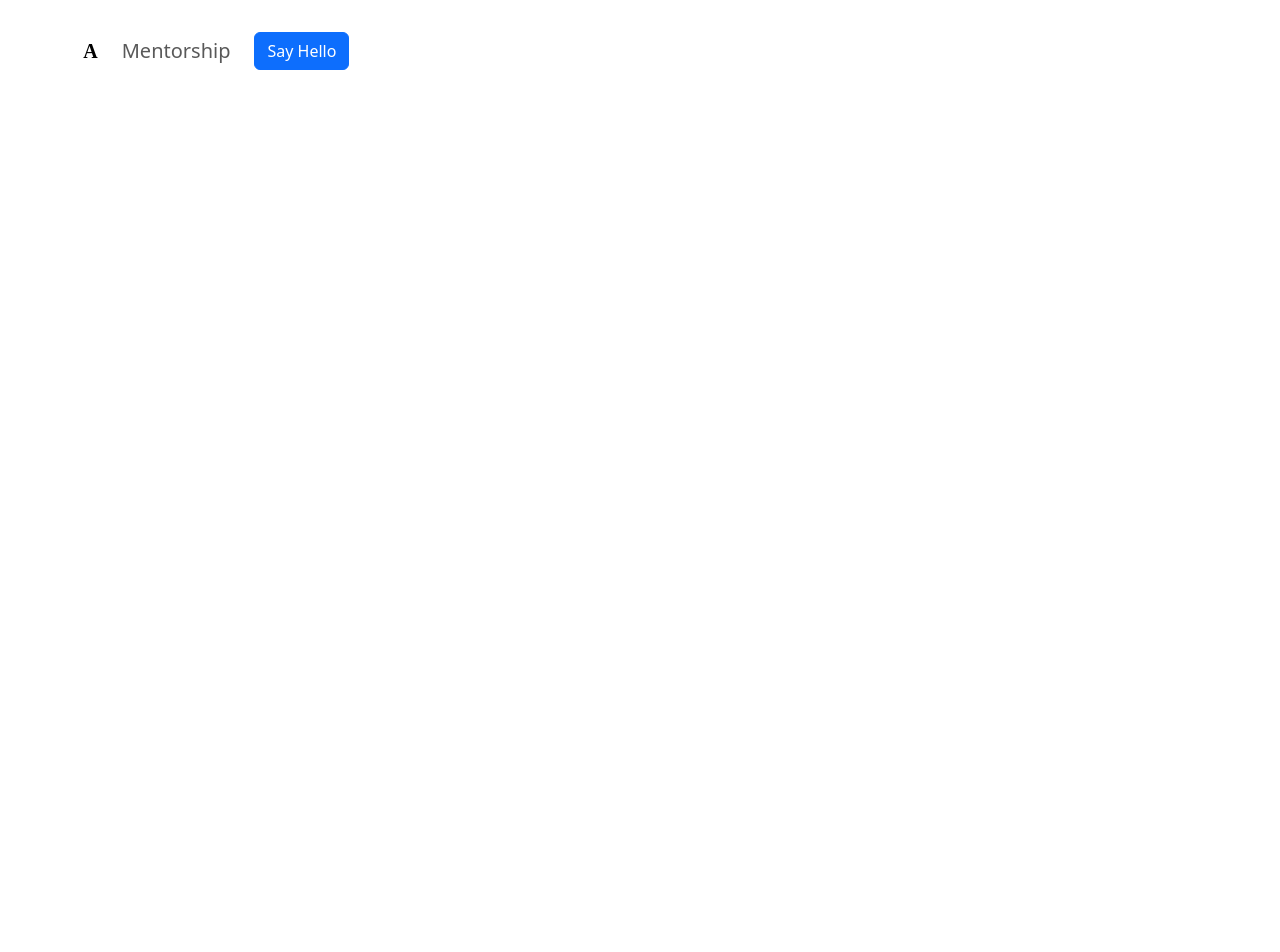
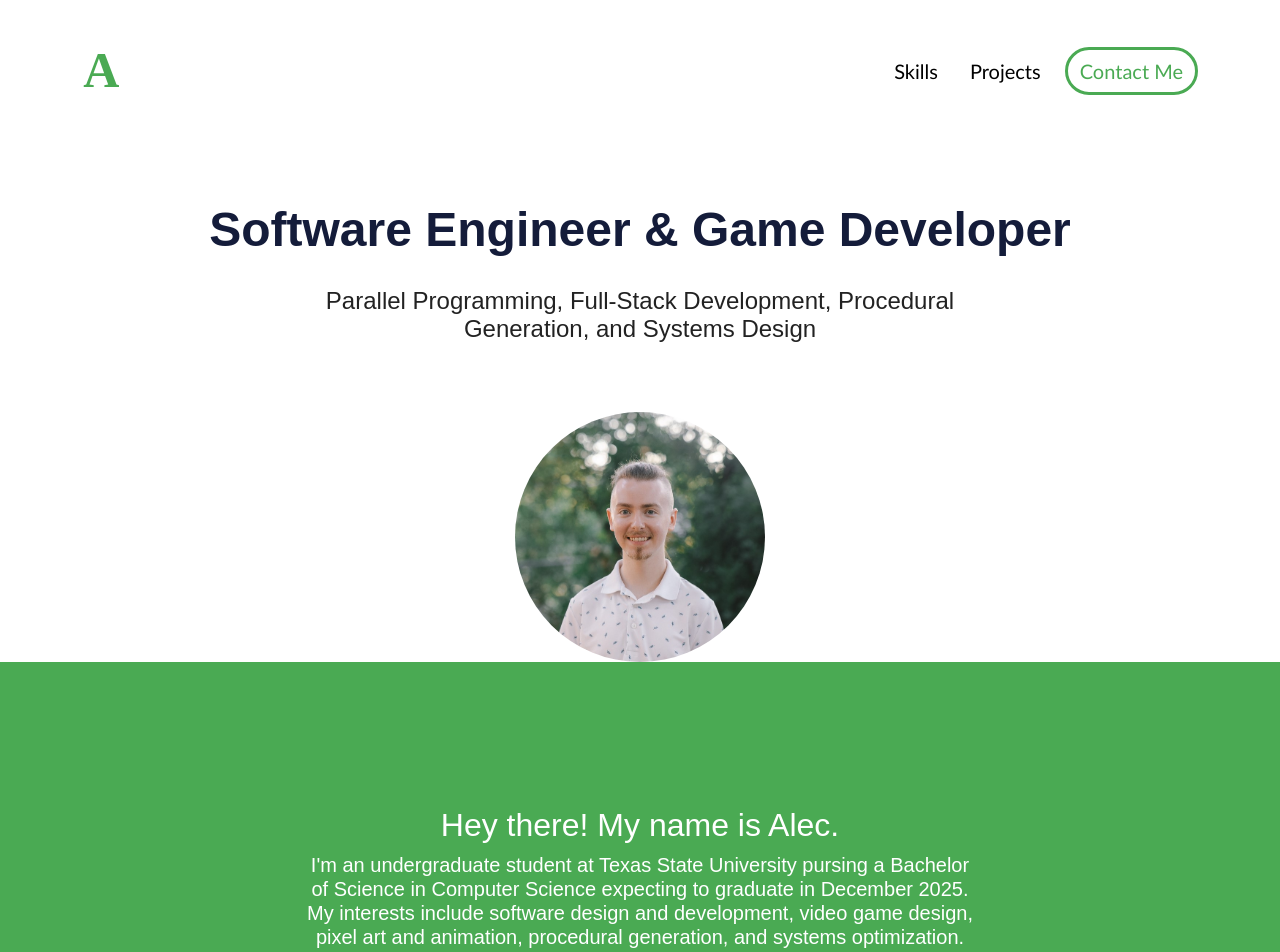
Before and after one commit to Alecay/professional_site, a React (Vite) app in the folder portfolio/: page / in a window 1280 px wide. Shown: the top 952 px of the page. Before the commit the page ends 800 px from the top, so only its background shows below. Built offline with nearby package versions, Linux system fonts and the light colour scheme.

Commit message:
Added About and Profile

```diff
--- a/portfolio/src/App.tsx
+++ b/portfolio/src/App.tsx
@@ -1,20 +1,26 @@
 import "./App.css";
-import Profile from "./components/old/Profile";
-import CustomNavbar from "./components/old/CustomNavbar";
-import About from "./components/old/About";
-import Skills from "./components/old/Skills";
-import Resume from "./components/old/Resume";
+// import Profile from "./components/old/Profile";
+// import CustomNavbar from "./components/old/CustomNavbar";
+// import About from "./components/old/About";
+// import Skills from "./components/old/Skills";
+// import Resume from "./components/old/Resume";
 import ContactNav from "./components/v1/ContactNav";
+import ModernAbout from "./components/v1/ModernAbout";
+import ModernProfile from "./components/v1/ModernProfile";
 
 export default function App() {
   return (
-    <div style={{ backgroundColor: "rgba(51, 51, 51, 1)" }}>
+    // <div style={{ backgroundColor: "rgba(51, 51, 51, 1)" }}>
+    //   {/* <CustomNavbar />
+    //   <Profile />
+    //   <About />
+    //   <Skills />
+    //   <Resume /> */}
+    // </div>
+    <div>
       <ContactNav />
-      {/* <CustomNavbar />
-      <Profile />
-      <About />
-      <Skills />
-      <Resume /> */}
+      <ModernProfile />
+      <ModernAbout />
     </div>
   );
 }
--- a/portfolio/src/components/v1/SayHelloButton.module.css
+++ b/portfolio/src/components/v1/ContactButton.module.css
@@ -1,4 +1,4 @@
-/* SayHelloButton.module.css */
+/* ContactButton.module.css */
 .helloBtn {
   background: none;
   color: #4aaa53;
--- /dev/null
+++ b/portfolio/src/components/v1/ContactButton.tsx
@@ -0,0 +1,6 @@
+import { Button } from "react-bootstrap";
+import styles from "./ContactButton.module.css";
+
+export default function ContactButton() {
+  return <Button className={styles.helloBtn}>Contact Me</Button>;
+}
--- a/portfolio/src/components/v1/ContactNav.module.css
+++ b/portfolio/src/components/v1/ContactNav.module.css
@@ -17,4 +17,5 @@
   font-family: "Snell Roundhand", cursive;
   font-weight: bold;
   margin-left: 0.1vw;
+  color: #4aaa53;
 }
--- a/portfolio/src/components/v1/ContactNav.tsx
+++ b/portfolio/src/components/v1/ContactNav.tsx
@@ -1,43 +1,37 @@
+// CustomNavbar.tsx
+import { useState } from "react";
 import { Navbar, Container, Nav, NavLink } from "react-bootstrap";
-import SayHelloButton from "./SayHelloButton";
+import CustomNavbarToggle from "./CustomNavbarToggle";
+import ContactButton from "./ContactButton";
 import styles from "./ContactNav.module.css";
-import { FontAwesomeIcon } from "@fortawesome/react-fontawesome";
-import { faBars } from "@fortawesome/free-solid-svg-icons";
 
 export default function CustomNavbar() {
+  const [expanded, setExpanded] = useState(false);
+
   return (
     <Navbar
+      expanded={expanded}
+      onToggle={setExpanded}
+      expand="lg"
       className={styles.navbar}
-      fixed="top"
-      collapseOnSelect
-      expand="lg"
-      //   className={styles.customNavbar}
     >
       <Container>
-        {/* Navbar Brand on the Left */}
-        <Nav>
-          <Navbar.Brand href="#nav-icon" className={styles.navbrand}>
-            A
-          </Navbar.Brand>
-        </Nav>
+        <Navbar.Brand className={styles.navbrand}>A</Navbar.Brand>
 
-        {/* Toggler for Mobile View */}
-        <Navbar.Toggle
-          aria-controls="basic-navbar-nav"
-          style={{ border: "none", boxShadow: "none" }}
-        >
-          <FontAwesomeIcon
-            icon={faBars}
-            style={{ color: "#4aaa53", fontSize: "1.5rem" }}
-          ></FontAwesomeIcon>
-        </Navbar.Toggle>
+        <CustomNavbarToggle
+          expanded={expanded}
+          setExpanded={setExpanded}
+          color="#4aaa53"
+          size={26}
+          controlsId="navbar-nav"
+          className="d-lg-none"
+        />
 
-        {/* Navbar Links on the Right */}
-        <Navbar.Collapse id="navbar-nav">
-          <Nav className="ms-auto ms-lg-auto gap-3 align-items-center w-100">
-            {/* ms-auto pushes links to the right */}
-            <NavLink className={styles.navlink}>Mentorship</NavLink>
-            <SayHelloButton />
+        <Navbar.Collapse id="navbar-nav" className="justify-content-lg-end">
+          <Nav className="gap-3 align-items-center">
+            <NavLink className={styles.navlink}>Skills</NavLink>
+            <NavLink className={styles.navlink}>Projects</NavLink>
+            <ContactButton />
           </Nav>
         </Navbar.Collapse>
       </Container>
--- /dev/null
+++ b/portfolio/src/components/v1/ModernAbout.module.css
@@ -0,0 +1,18 @@
+.aboutContainer {
+  background-color: #4aaa53;
+  text-align: center;
+  padding: 144px 72px 288px;
+  color: white;
+}
+
+.aboutTitle {
+  font-size: 32px;
+  font-weight: 800px;
+  font-family: "eurostile", sans-serif;
+}
+
+.aboutSubtitle {
+  font-size: 20px;
+  font-family: "europa", sans-serif;
+  max-width: 700px;
+}
--- /dev/null
+++ b/portfolio/src/components/v1/ModernAbout.tsx
@@ -0,0 +1,19 @@
+import { Container, Row } from "react-bootstrap";
+import styles from "./ModernAbout.module.css";
+
+export default function ModernAbout() {
+  return (
+    <Container className={`${styles.aboutContainer} `} fluid>
+      <Row className="justify-content-center">
+        <h1 className={`${styles.aboutTitle} `}>Hey there! My name is Alec.</h1>
+        <h2 className={`${styles.aboutSubtitle} `}>
+          I'm an undergraduate student at Texas State University pursing a
+          Bachelor of Science in Computer Science expecting to graduate in
+          December 2025. My interests include software design and development,
+          video game design, pixel art and animation, procedural generation, and
+          systems optimization.
+        </h2>
+      </Row>
+    </Container>
+  );
+}
--- /dev/null
+++ b/portfolio/src/components/v1/ModernProfile.module.css
@@ -0,0 +1,31 @@
+.profileContainer {
+  margin-top: 80px;
+  text-align: center;
+}
+
+.profileTile {
+  font-size: 48px;
+  font-weight: 700;
+  font-family: "eurostile", sans-serif;
+  word-break: break-word;
+  color: #141c3a;
+}
+
+.profileSubtitle {
+  font-size: 24px;
+  font-weight: 400;
+  font-family: "europa", sans-serif;
+  word-break: break-word;
+  color: rgba(10, 10, 10, 0.9);
+  max-width: 700px;
+  text-wrap: wrap;
+  margin-top: 20px;
+}
+
+.profileImage {
+  width: 250px;
+  height: 250px;
+  padding: 0px;
+  border-radius: 100%;
+  margin-top: 60px;
+}
--- /dev/null
+++ b/portfolio/src/components/v1/ModernProfile.tsx
@@ -0,0 +1,25 @@
+import { Container, Row } from "react-bootstrap";
+import styles from "./ModernProfile.module.css";
+
+export default function ModernProfile() {
+  return (
+    <Container className={styles.profileContainer}>
+      <Row className="justify-content-center">
+        <h1 className={styles.profileTile}>
+          Software Engineer & Game Developer
+        </h1>
+        <h2 className={styles.profileSubtitle}>
+          Parallel Programming, Full-Stack Development, Procedural Generation,
+          and Systems Design
+        </h2>
+      </Row>
+      <Row className="justify-content-center">
+        <img
+          src="/src/images/profile_image.jpg"
+          alt="Avatar"
+          className={styles.profileImage}
+        />
+      </Row>
+    </Container>
+  );
+}
--- a/portfolio/src/components/v1/SayHelloButton.tsx
+++ /dev/null
@@ -1,6 +0,0 @@
-import { Button } from "react-bootstrap";
-import styles from "./SayHelloButton.module.css";
-
-export default function SayHelloButton() {
-  return <Button className={styles.helloBtn}>Say Hello</Button>;
-}
--- a/portfolio/src/main.tsx
+++ b/portfolio/src/main.tsx
@@ -1,8 +1,8 @@
 import { StrictMode } from "react";
 import { createRoot } from "react-dom/client";
-import App from "./App.tsx";
 import "bootstrap/dist/css/bootstrap.css";
 import "bootstrap/dist/js/bootstrap.bundle.min.js";
+import App from "./App.tsx";
 
 createRoot(document.getElementById("root")!).render(
   <StrictMode>
```
